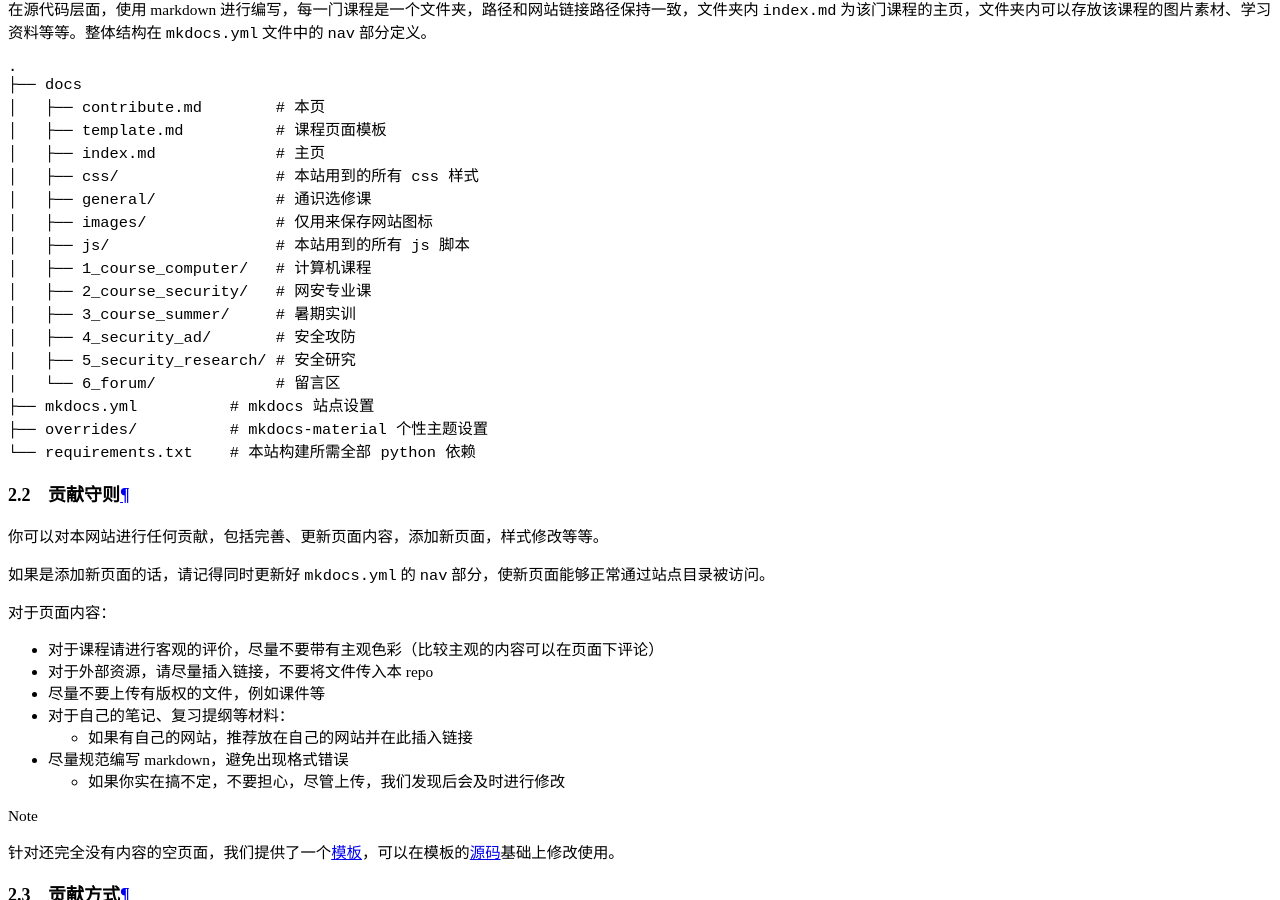
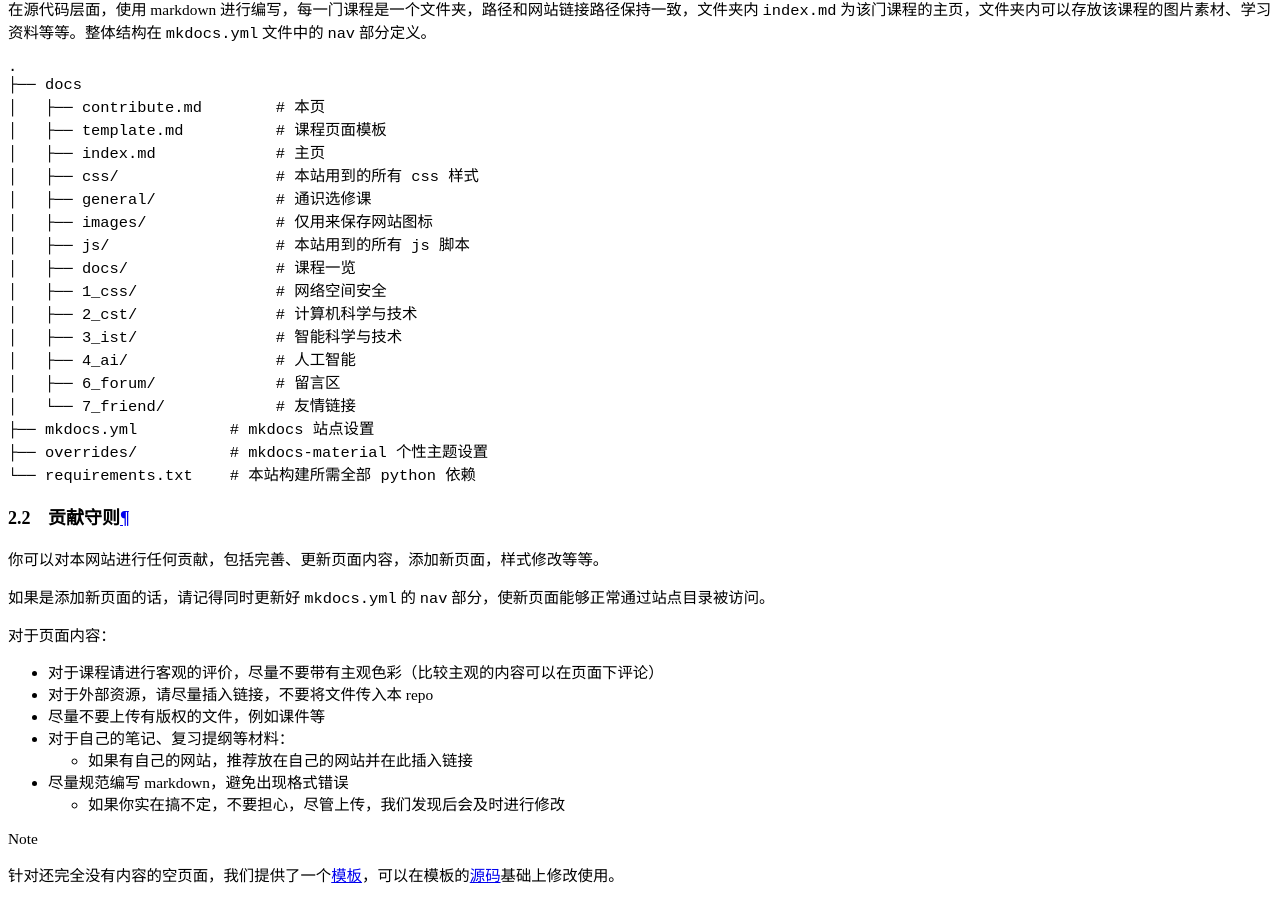
Before and after one commit to shu-cake1salie/SHU-Cyberspace-Security-101, an MkDocs documentation site: the page built from docs/contribute.md, in a window 1280 px wide and 900 px high, scrolled down 16802 px. Built offline with MkDocs 1.6.1 and Material for MkDocs 9.7.7, drawn with Linux system fonts in a browser that asks for light colours; comment, search, counter and statistics services are not loaded.

Commit message:
docs: update contribute document

```diff
--- a/docs/contribute.md
+++ b/docs/contribute.md
@@ -50,12 +50,13 @@ $ git submodule update --init
 │   ├── general/             # 通识选修课
 │   ├── images/              # 仅用来保存网站图标
 │   ├── js/                  # 本站用到的所有 js 脚本
-│   ├── 1_course_computer/   # 计算机课程
-│   ├── 2_course_security/   # 网安专业课
-│   ├── 3_course_summer/     # 暑期实训
-│   ├── 4_security_ad/       # 安全攻防
-│   ├── 5_security_research/ # 安全研究
-│   └── 6_forum/             # 留言区
+│   ├── docs/                # 课程一览
+│   ├── 1_css/               # 网络空间安全
+│   ├── 2_cst/               # 计算机科学与技术
+│   ├── 3_ist/               # 智能科学与技术
+│   ├── 4_ai/                # 人工智能
+│   ├── 6_forum/             # 留言区
+│   └── 7_friend/            # 友情链接
 ├── mkdocs.yml          # mkdocs 站点设置
 ├── overrides/          # mkdocs-material 个性主题设置
 └── requirements.txt    # 本站构建所需全部 python 依赖
```
